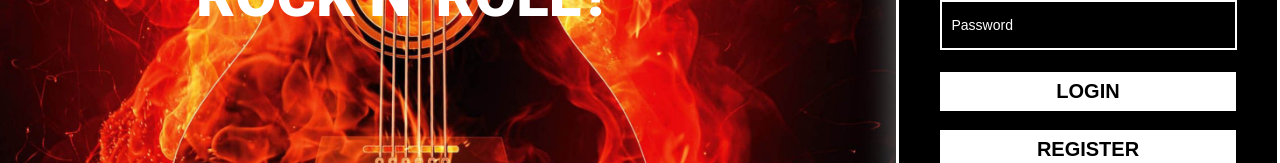
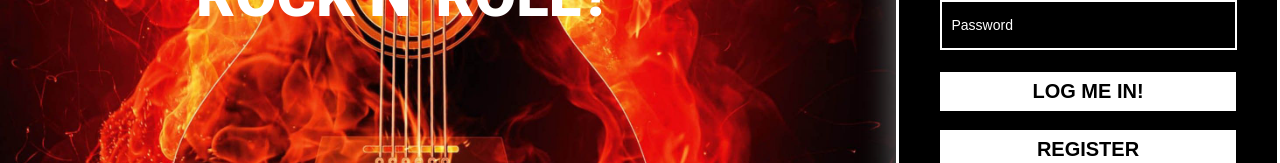
Before and after one commit to T14g/night_coding, a React (Create React App) app in the folder guitar-react/: page / in a window 1280 px wide. Shown: the part 543-706 px from the top of the page. Built offline with nearby package versions, Linux system fonts and the light colour scheme.

Commit message:
Login screen modifications

```diff
--- a/guitar-react/src/components/header/header.component.jsx
+++ b/guitar-react/src/components/header/header.component.jsx
@@ -1,5 +1,5 @@
 import React from 'react';
-import { HeaderContainer, Logo } from './header.styles';
+import { HeaderContainer, Logo, Username } from './header.styles';
 
 const Header = () => {
 
--- a/guitar-react/src/components/header/header.styles.jsx
+++ b/guitar-react/src/components/header/header.styles.jsx
@@ -11,3 +11,6 @@ export const Logo = styled.a`
     text-transform: uppercase;
     font-weight: 900;
 `
+export const Username = styled.span`
+
+`
--- a/guitar-react/src/components/login-form/login-form.component.jsx
+++ b/guitar-react/src/components/login-form/login-form.component.jsx
@@ -5,8 +5,8 @@ import { Form, Input, H2, Button } from './login-form.styles';
 
 class LoginForm extends React.Component {
 
-    constructor() {
-        super();
+    constructor(props) {
+        super(props);
         this.state = { showing: 'login' };
     }
 
@@ -20,6 +20,18 @@ class LoginForm extends React.Component {
                         <Input placeholder="Email" type="email" />
                         <Input placeholder="Password" type="password" />
                         <Input placeholder="Confirm Password" type="password" />
+                        <CustomButton
+                            // handleClick={this.handlLogin}
+                            title="Register-ME!"
+                            type="solid" color="#000"
+                            background="#fff" />
+
+                            <CustomButton
+                                handleClick={this.handlLogin}
+                                title="Login"
+                                type="solid" color="#000"
+                                background="#fff"
+                            />
                     </React.Fragment>
                 )
 
@@ -28,6 +40,18 @@ class LoginForm extends React.Component {
                     <React.Fragment>
                         <Input placeholder="Email" type="email" />
                         <Input placeholder="Password" type="password" />
+                        <CustomButton
+                                handleClick={this.loginAction}
+                                title="Log me IN!"
+                                type="solid" color="#000"
+                                background="#fff"
+                        />
+
+                        <CustomButton
+                            handleClick={this.handleRegister}
+                            title="Register"
+                            type="solid" color="#000"
+                            background="#fff" />
                     </React.Fragment>
                 )
         }
@@ -43,6 +67,10 @@ class LoginForm extends React.Component {
         this.setState({ showing: 'login' });
     }
 
+    loginAction = () => {
+        this.props.handlLogin();;
+    }
+
     render() {
         const { showing } = this.state;
 
@@ -50,18 +78,6 @@ class LoginForm extends React.Component {
             <Form>
                 <H2>{showing}</H2>
                 {this.renderHelper()}
-                <CustomButton
-                    handleClick={this.handlLogin}
-                    title="Login"
-                    type="solid" color="#000"
-                    background="#fff" />
-
-                <CustomButton
-                    handleClick={this.handleRegister}
-                    title="Register"
-                    type="solid" color="#000"
-                    background="#fff"
-                />
             </Form>
         );
     }
--- a/guitar-react/src/pages/login/login.component.jsx
+++ b/guitar-react/src/pages/login/login.component.jsx
@@ -11,7 +11,7 @@ const Login = () => {
         <Row>
             <Column width={70} background={backgroundImg} >
                 <BigTitle>
-                    Are you Ready for <br/> Rock N' Roll?
+                    Are you Ready for <br /> Rock N' Roll?
                 </BigTitle>
             </Column>
 
```
Also changed, not shown: guitar-react/src/App.js (+8 -2 lines).
